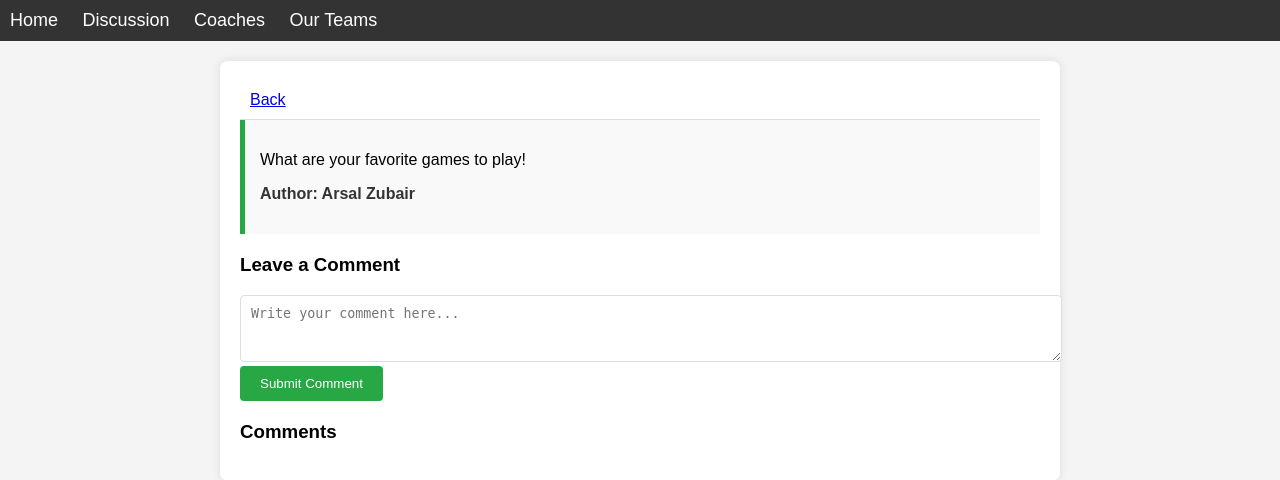
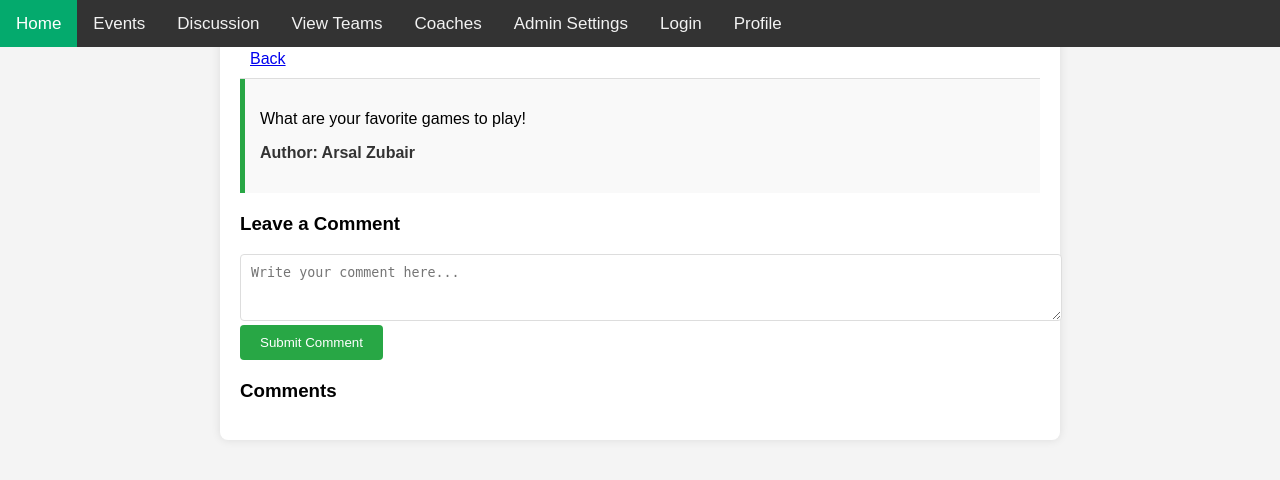
Before and after one commit to AZubair-Iron/csc340-prototype, a Spring Boot app: page /discussion/discussion_template.html in a window 1280 px wide; the page is wider, and only the part inside the window is pictured. Shown: the top 480 px of that part. Run offline with Spring Boot 4, Linux system fonts and the light colour scheme.

Commit message:
Fixed Discussion Template's nav bar being incorrect Fixed APIController starting on the wrong page

```diff
--- a/src/main/java/com/csc340/prototype/esports/APIController.java
+++ b/src/main/java/com/csc340/prototype/esports/APIController.java
@@ -10,12 +10,12 @@
 
     @GetMapping("/")
     public String home() {
-        return "discussion_hub.html";
+        return "homepage.html";
     }
 
-    @GetMapping("/Index.html")
+    @GetMapping("/Homepage.html")
     public String redirectToExternalUrl() {
-        return "redirect:http://localhost:8080/index.html";
+        return "redirect:http://localhost:8080/homepage.html";
     }
 
     @GetMapping("/discussion")
--- a/src/main/resources/static/discussion/discussion_template.html
+++ b/src/main/resources/static/discussion/discussion_template.html
@@ -3,6 +3,7 @@
 <head>
     <meta charset="UTF-8">
     <meta name="viewport" content="width=device-width, initial-scale=1.0">
+    <link rel="stylesheet" href="../css/global.css">
     <title>Discussion</title>
     <style>
         body {
@@ -138,14 +139,16 @@
 </head>
 <body>
 
-   <nav>
-        <ul id="nav-links">
-            <li><a href="../index.html">Home</a></li>
-            <li><a href="../discussion_hub.html">Discussion</a></li>
-			<li><a href="../coach_hub.html">Coaches</a></li>
-			<li><a href="../teams.html">Our Teams</a></li>
-        </ul>
-    </nav>
+<div class="topnav">
+    <a class="active" href="../homepage.html">Home</a>
+    <a href="../calendar.html">Events</a>
+    <a href="../discussion_hub.html">Discussion</a>
+    <a href="../teams.html">View Teams</a>
+    <a href="../coach_hub.html">Coaches</a>
+    <a href="../adminsettings.html">Admin Settings</a>
+    <a href="../login_register.html"> Login </a>
+    <a href="../profile.html">Profile</a>
+</div>
 
 
 
```
